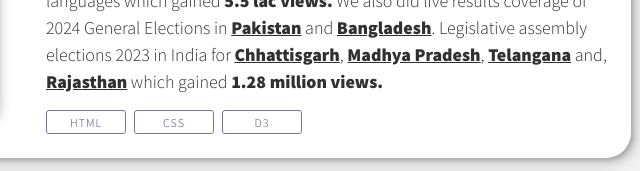
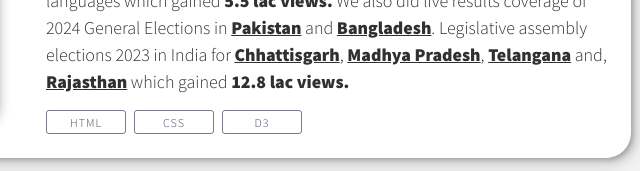
Before and after one commit to kavbis066/portfolio, a plain HTML site: page index.html in a window 1280 px wide. Shown: the part 767-938 px from the top of the page, 409-1049 px from the left. Drawn offline with nearby package versions, Linux system fonts and the light colour scheme.

Commit message:
metric changed

```diff
--- a/index.html
+++ b/index.html
@@ -70,7 +70,7 @@
                             <a href="https://www.bbc.com/hindi/resources/idt-86c6eddd-9b77-46c6-a996-b3063cab2ea2" target="_blank">Telangana</a> and,
                             <a href="https://www.bbc.com/hindi/resources/idt-d31ed54e-a9bf-4e43-8b79-15cf3cbcc7cc" target="_blank">Rajasthan</a>
                             which gained
-                            <strong>1.28 million views.</strong>
+                            <strong>12.8 lac views.</strong>
                         </div>
                         <div class="cards__tag">
                             <ul>
```
